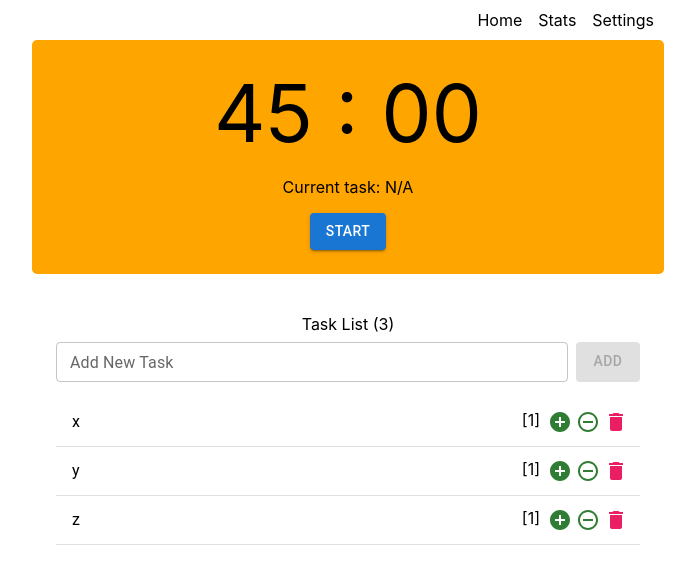
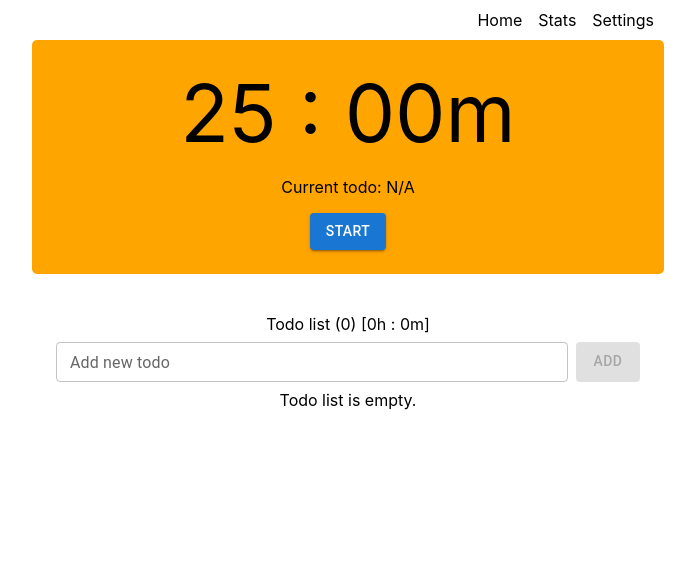
Before and after one commit to jonattfin/flowometer-web, a Next.js app: page / in a window 1280 px wide. Shown: the top 584 px of the page, without its empty margins (292-987 px from the left). Built offline with nearby package versions, Linux system fonts and the light colour scheme.

Commit message:
refactored the state

```diff
--- a/src/pages/_shared_/app-context.tsx
+++ b/src/pages/_shared_/app-context.tsx
@@ -1,4 +1,4 @@
-import React from "react";
+import React, { useState } from "react";
 import { useReducer, useContext } from "react";
 
 import {
@@ -11,14 +11,20 @@ import {
   initialState as timerInitialState,
 } from "../home/components/timer-reducer";
 
+const DefaultTimerDuration = 25;
+
 type AppContextType = {
+  timerDuration: number;
+  setTimerDuration?: any;
   todosState?: any;
   todosDispatch?: any;
   timerState?: any;
   timerDispatch?: any;
 };
 
-const initialContext: AppContextType = {};
+const initialContext: AppContextType = {
+  timerDuration: DefaultTimerDuration,
+};
 
 const AppContext = React.createContext(initialContext);
 
@@ -32,9 +38,18 @@ export function AppProvider(props: any) {
     timerInitialState
   );
 
+  const [timerDuration, setTimerDuration] = useState(DefaultTimerDuration);
+
   return (
     <AppContext.Provider
-      value={{ todosState, todosDispatch, timerState, timerDispatch }}
+      value={{
+        todosState,
+        todosDispatch,
+        timerState,
+        timerDispatch,
+        timerDuration,
+        setTimerDuration,
+      }}
     >
       {props.children}
     </AppContext.Provider>
@@ -56,3 +71,9 @@ export function useTimer() {
   }
   return { state: timerState, dispatch: timerDispatch };
 }
+
+export function useTimerDuration() {
+  const { timerDuration, setTimerDuration } = useContext(AppContext);
+
+  return { state: timerDuration, setTimerDuration };
+}
--- a/src/pages/home/components/timer.tsx
+++ b/src/pages/home/components/timer.tsx
@@ -3,7 +3,12 @@ import { Button, Stack } from "@mui/material";
 import { useEffect } from "react";
 import { padStart } from "lodash";
 import { ActionType, TimerState } from "./timer-reducer";
-import { useTimer } from "./../../_shared_/app-context";
+import {
+  useTimer,
+  useTimerDuration,
+  useTodos,
+} from "./../../_shared_/app-context";
+import { ActionTypeValue } from "./todos-reducer";
 
 type TimerProps = {
   todo?: string;
@@ -12,8 +17,10 @@ type TimerProps = {
 
 export default function Timer({ todo, onTodoStarted }: TimerProps) {
   const { state, dispatch } = useTimer();
+  const { dispatch: todosDispatch } = useTodos();
+  const { state: timerDuration } = useTimerDuration();
 
-  const { newState, minutes, seconds } = calculateState(state);
+  const { newState, minutes, seconds } = calculateState(state, timerDuration);
 
   useEffect(() => {
     if ([TimerState.Stopped, TimerState.Paused].includes(state.currentState))
@@ -39,8 +46,8 @@ export default function Timer({ todo, onTodoStarted }: TimerProps) {
     <Stack spacing={2} justifyContent="center" alignItems="center">
       <TimeWrapperDiv>{`${format(minutes)} : ${format(
         seconds
-      )}`}</TimeWrapperDiv>
-      <TitleWrapperDiv>{`Current task: ${todo || "N/A"}`}</TitleWrapperDiv>
+      )}m`}</TimeWrapperDiv>
+      <TitleWrapperDiv>{`Current todo: ${todo || "N/A"}`}</TitleWrapperDiv>
       <Stack
         direction="row"
         spacing={2}
@@ -49,7 +56,20 @@ export default function Timer({ todo, onTodoStarted }: TimerProps) {
       >
         <Button
           variant="contained"
-          onClick={() => dispatch({ type: newState })}
+          onClick={() => {
+            dispatch({ type: newState });
+            if (newState === ActionType.Stop) {
+              todosDispatch({
+                actionType: ActionTypeValue.CompleteTodo,
+                payload: todo,
+              });
+              todosDispatch({
+                actionType: ActionTypeValue.DecreaseCounter,
+                payload: todo,
+              });
+              todosDispatch({});
+            }
+          }}
         >
           {newState}
         </Button>
@@ -87,7 +107,7 @@ const TitleWrapperDiv = styled.div`
 
 // helpers
 
-function calculateState(state: any) {
+function calculateState(state: any, timerDuration: number) {
   let newState: ActionType;
 
   switch (state.currentState) {
@@ -102,14 +122,17 @@ function calculateState(state: any) {
     }
   }
 
-  const { minutes, seconds } = getMinutesAndSeconds(state.seconds);
+  const { minutes, seconds } = getMinutesAndSeconds(
+    state.seconds,
+    timerDuration
+  );
   return { newState, minutes, seconds };
 }
 
-function getMinutesAndSeconds(currentSeconds: number) {
+function getMinutesAndSeconds(currentSeconds: number, timerDuration: number) {
   const MINUTES_PER_HOUR = 60;
 
-  const minutes = 45;
+  const minutes = timerDuration;
   const seconds = 0;
 
   const totalSeconds = minutes * MINUTES_PER_HOUR + seconds;
--- a/src/pages/home/components/todos-reducer.ts
+++ b/src/pages/home/components/todos-reducer.ts
@@ -3,6 +3,10 @@ export type TodoType = {
   todos: {
     todo: string;
     count: number;
+  }[];
+  completedTodos: {
+    todo: string;
+    completed: number;
   }[];
 };
 
@@ -13,11 +17,8 @@ export type ActionType = {
 
 export const initialState: TodoType = {
   currentTodo: "",
-  todos: [
-    { todo: "x", count: 1 },
-    { todo: "y", count: 1 },
-    { todo: "z", count: 1 },
-  ],
+  todos: [],
+  completedTodos: [],
 };
 
 export enum ActionTypeValue {
@@ -26,6 +27,7 @@ export enum ActionTypeValue {
   IncreaseCounter,
   DecreaseCounter,
   DeleteTodo,
+  CompleteTodo,
 }
 
 export const reducer = (state: TodoType, action: ActionType) => {
@@ -34,19 +36,38 @@ export const reducer = (state: TodoType, action: ActionType) => {
   switch (actionType) {
     case ActionTypeValue.ChangeDefaultTodo: {
       return {
+        ...state,
         currentTodo: payload,
-        todos: [...state.todos],
       };
     }
 
     case ActionTypeValue.AddTodo: {
       return {
+        ...state,
         currentTodo: "",
         todos: [...state.todos, { todo: state.currentTodo, count: 1 }],
       };
     }
+
+    case ActionTypeValue.CompleteTodo: {
+      let completedTodos = [...state.completedTodos];
+      if (completedTodos.find((t) => t.todo === payload)) {
+        completedTodos = completedTodos.map((t) =>
+          t.todo == payload ? { ...t, completed: t.completed + 1 } : t
+        );
+      } else {
+        completedTodos.push({ todo: payload, completed: 1 });
+      }
+
+      return {
+        ...state,
+        completedTodos,
+      };
+    }
+
     case ActionTypeValue.IncreaseCounter: {
       return {
+        ...state,
         currentTodo: state.currentTodo,
         todos: state.todos.map((t) =>
           t.todo == action.payload ? { ...t, count: t.count + 1 } : t
@@ -55,6 +76,7 @@ export const reducer = (state: TodoType, action: ActionType) => {
     }
     case ActionTypeValue.DecreaseCounter: {
       return {
+        ...state,
         currentTodo: state.currentTodo,
         todos: state.todos.map((t) =>
           t.todo == action.payload ? { ...t, count: t.count - 1 } : t
@@ -63,6 +85,7 @@ export const reducer = (state: TodoType, action: ActionType) => {
     }
     case ActionTypeValue.DeleteTodo: {
       return {
+        ...state,
         currentTodo: state.currentTodo,
         todos: state.todos.filter((t) => t.todo !== payload),
       };
--- a/src/pages/home/components/todos.tsx
+++ b/src/pages/home/components/todos.tsx
@@ -15,7 +15,7 @@ import { pink } from "@mui/material/colors";
 import RemoveCircleOutlineIcon from "@mui/icons-material/RemoveCircleOutline";
 import styled from "@emotion/styled";
 
-import { useTodos } from "./../../_shared_/app-context";
+import { useTimerDuration, useTodos } from "./../../_shared_/app-context";
 
 import { ActionTypeValue } from "./todos-reducer";
 import { TimerState } from "./timer-reducer";
@@ -28,12 +28,7 @@ export type TodosProps = {
 
 export default function Todos(props: TodosProps) {
   const { state, dispatch } = useTodos();
-
-  useEffect(() => {
-    if (props.timerState == TimerState.Stopped) {
-      onDecrement(props.todo);
-    }
-  }, [props.timerState]);
+  const { state: timerDuration } = useTimerDuration();
 
   function onChange(event: React.ChangeEvent<HTMLInputElement>) {
     dispatch({
@@ -76,12 +71,38 @@ export default function Todos(props: TodosProps) {
     dispatch({ actionType: ActionTypeValue.DeleteTodo, payload: todo });
   }
 
+  function getTime(items: any[]) {
+    const totalMinutes = items.reduce(
+      (prevValue: number, currentValue: any) => prevValue + currentValue * timerDuration,
+      0
+    );
+
+    const hours = Math.floor(totalMinutes / 60);
+    const minutes = Math.floor(totalMinutes % 60);
+
+    return { hours, minutes };
+  }
+
+  const { hours: remainingHours, minutes: remainingMinutes } = getTime(
+    state.todos.map((t: any) => t.count)
+  );
+  const { hours: completedHours, minutes: completedMinutes } = getTime(
+    state.completedTodos.map((t: any) => t.completed)
+  );
+
+  const remainingTodos = state.todos.filter((t: any) => t.count >= 1);
+  const completedTodos = state.completedTodos;
+
   return (
     <Stack spacing={1}>
-      <TitleWrapper>Task List ({state.todos.length})</TitleWrapper>
+      <WrapperDiv>
+        Todo list ({remainingTodos.length}) [{remainingHours}h :{" "}
+        {remainingMinutes}
+        m]
+      </WrapperDiv>
       <Stack spacing={1} direction="row">
         <TextField
-          label="Add New Task"
+          label="Add new todo"
           variant="outlined"
           size="small"
           fullWidth
@@ -96,10 +117,16 @@ export default function Todos(props: TodosProps) {
           Add
         </Button>
       </Stack>
-
+      {remainingTodos.length == 0 && (
+        <WrapperDiv>Todo list is empty.</WrapperDiv>
+      )}
+      {remainingTodos.length > 0 && (
         <List>
-        {state.todos.map(
-          ({ todo, count }: { todo: string; count: number }, index: number) => (
+          {remainingTodos.map(
+            (
+              { todo, count }: { todo: string; count: number },
+              index: number
+            ) => (
               <ListItem
                 button
                 key={`todo_${index}`}
@@ -143,12 +170,36 @@ export default function Todos(props: TodosProps) {
             )
           )}
         </List>
+      )}
+      {completedTodos.length > 0 && (
+        <>
+          <WrapperDiv>
+            Completed todo list ({completedTodos.length}) [{completedHours}h :{" "}
+            {completedMinutes}m]
+          </WrapperDiv>
+          <List>
+            {completedTodos.map(
+              (
+                { todo, completed }: { todo: string; completed: number },
+                index: number
+              ) => (
+                <ListItem button key={`completed_todo_${index}`} divider>
+                  <ListItemText primary={todo}></ListItemText>
+                  <ListItemSecondaryAction>
+                    <Fragment>[{completed}]</Fragment>
+                  </ListItemSecondaryAction>
+                </ListItem>
+              )
+            )}
+          </List>
+        </>
+      )}
     </Stack>
   );
 }
 
 // styled components
 
-const TitleWrapper = styled.div`
+const WrapperDiv = styled.div`
   text-align: center;
 `;
```
Also changed, not shown: src/pages/settings/index.tsx (+32 -2 lines), src/pages/stats/index.tsx (+40 -35 lines). Lines whose indentation alone changed are shown as unchanged.
